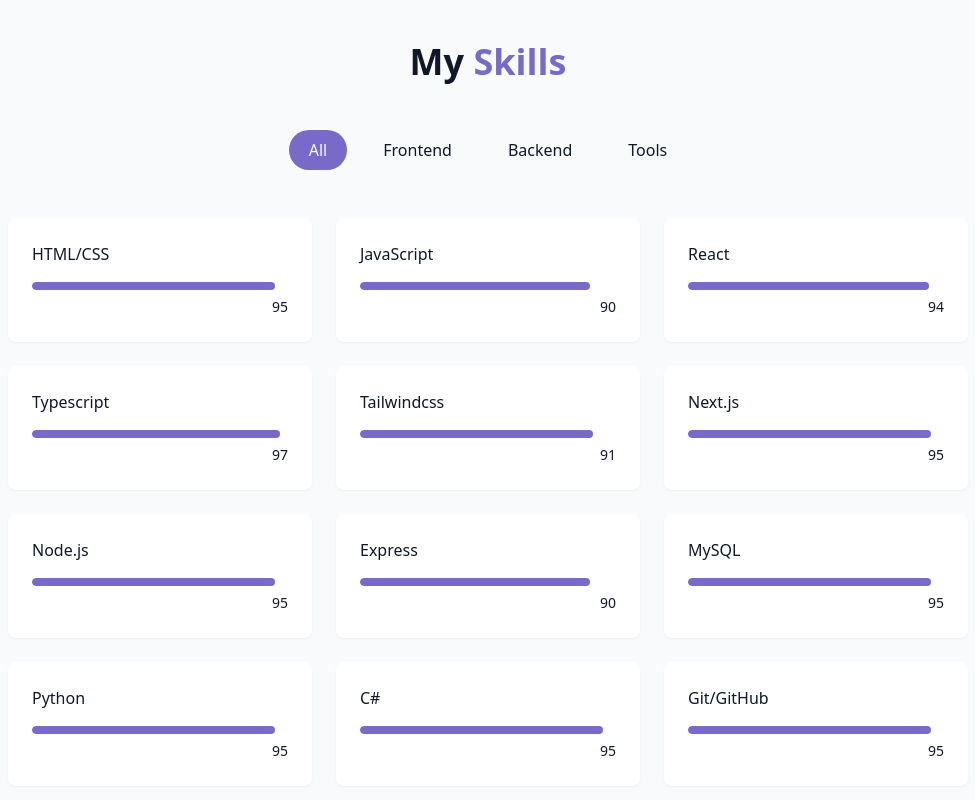
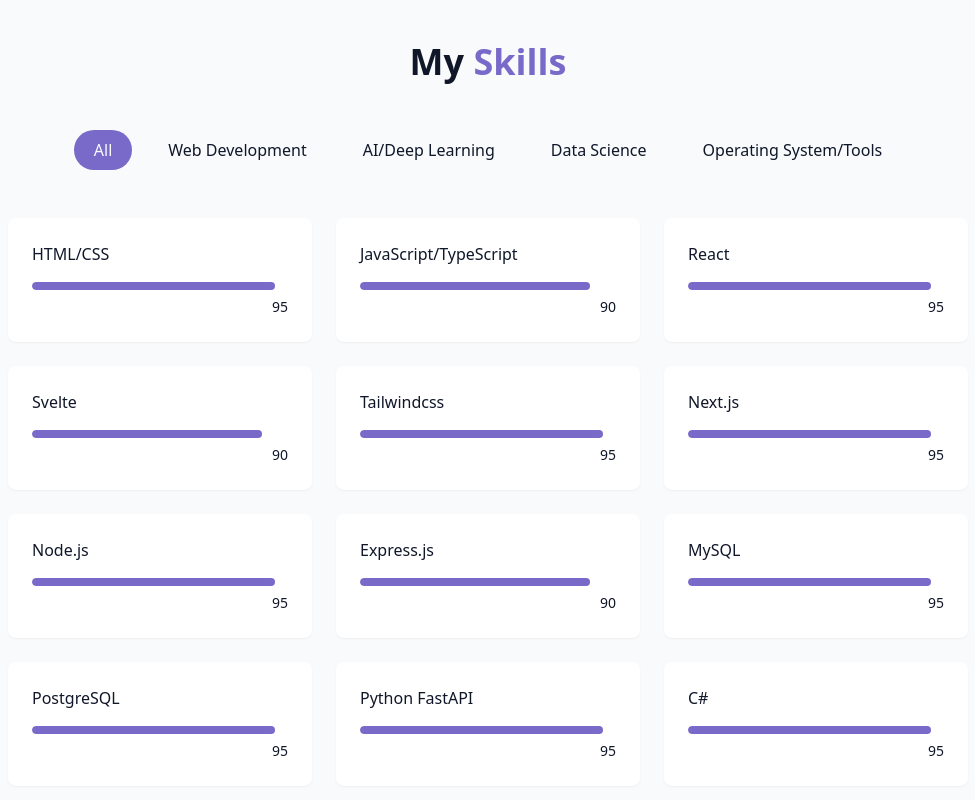
Before and after one commit to baolinyang1/Portfolio, a React (Vite) app: page / in a window 1280 px wide. Shown: the part 1560-2360 px from the top of the page, without its empty margins (152-1127 px from the left). Built offline with nearby package versions, Linux system fonts and the light colour scheme.

Commit message:
update skills section

```diff
--- a/src/components/SkillsSection.tsx
+++ b/src/components/SkillsSection.tsx
@@ -1,28 +1,52 @@
 import { useState } from "react";
 import { cn } from "@/lib/utils";
 const skills: any = [
-  // Frontend
-  { name: "HTML/CSS", level: 95, category: "frontend" },
-  { name: "JavaScript", level: 90, category: "frontend" },
-  { name: "React", level: 94, category: "frontend" },
-  { name: "Typescript", level: 97, category: "frontend" },
-  { name: "Tailwindcss", level: 91, category: "frontend" },
-  { name: "Next.js", level: 95, category: "frontend" },
+  // Web Dev
+  { name: "HTML/CSS", level: 95, category: "Web Development" },
+  { name: "JavaScript/TypeScript", level: 90, category: "Web Development" },
+  { name: "React", level: 95, category: "Web Development" },
+  { name: "Svelte", level: 90, category: "Web Development" },
+  { name: "Tailwindcss", level: 95, category: "Web Development" },
+  { name: "Next.js", level: 95, category: "Web Development" },
+  { name: "Node.js", level: 95, category: "Web Development" },
+  { name: "Express.js", level: 90, category: "Web Development" },
+  { name: "MySQL", level: 95, category: "Web Development" },
+  { name: "PostgreSQL", level: 95, category: "Web Development" },
+  { name: "Python FastAPI", level: 95, category: "Web Development"},
+  { name: "C#", level: 95, category: "Web Development"},
 
-  //Backend
-  { name: "Node.js", level: 95, category: "backend" },
-  { name: "Express", level: 90, category: "backend" },
-  { name: "MySQL", level: 95, category: "backend" },
-  { name: "Python", level: 95, category: "backend"},
-  { name: "C#", level: 95, category: "backend"},
+  // AI/Deep learning
+  { name: "TensorFlow", level: 95, category: "AI/Deep learning" },
+  { name: "PyTorch", level: 95, category: "AI/Deep learning" },
+  { name: "Langchain", level: 95, category: "AI/Deep learning" },
+  { name: "AI Agents", level: 90, category: "AI/Deep learning" },
+  { name: "Large Language Models", level: 90, category: "AI/Deep learning" },
+  { name: "GPU/HPC Training", level: 88, category: "AI/Deep learning" },
+  { name: "Computer Vision", level: 90, category: "AI/Deep learning" },
+  { name: "Hugging Face", level: 85, category: "AI/Deep learning" },
+  { name: "Scikit-learn", level: 85, category: "AI/Deep learning" },
 
-  //Tools
-  { name: "Git/GitHub", level: 95, category: "tools" },
-  { name: "dcoker", level: 90, category: "tools" },
-  { name: "Vs code", level: 90, category: "tools" },
+  // Data Science
+  { name: "Pandas", level: 95, category: "Data Science" },
+  { name: "Numpy", level: 95, category: "Data Science" },
+  { name: "Matplotlib", level: 95, category: "Data Science" },
+  { name: "SQL Querying", level: 85, category: "Data Science" },
+  { name: "Database Management", level: 85, category: "Data Science" },
+  { name: "Database Migration", level: 85, category: "Data Science" },
+
+  // Operating System/Tools
+  { name: "Linux Environment", level: 95, category: "Operating System/Tools" },
+  { name: "Windows Environment", level: 95, category: "Operating System/Tools" },
+  { name: "Bash Scripting", level: 95, category: "Operating System/Tools" },
+  { name: "PowerShell Scripting", level: 95, category: "Operating System/Tools" },
+  { name: "OS virtualization", level: 90, category: "Operating System/Tools" },
+  { name: "Git/GitHub", level: 95, category: "Operating System/Tools" },
+  { name: "Docker", level: 90, category: "Operating System/Tools" },
+  { name: "VS Code", level: 90, category: "Operating System/Tools" },
+  { name: "Conda/Micromamba/Venv", level: 95, category: "Operating System/Tools" },
 ];
 
-const categories = ["all", "frontend", "backend", "tools"];
+const categories = ["all", "Web Development", "AI/Deep learning", "Data Science", "Operating System/Tools"];
 
 export const SkillsSection = () => {
   const [activeCategory, setActiveCategory] = useState("all");
```
